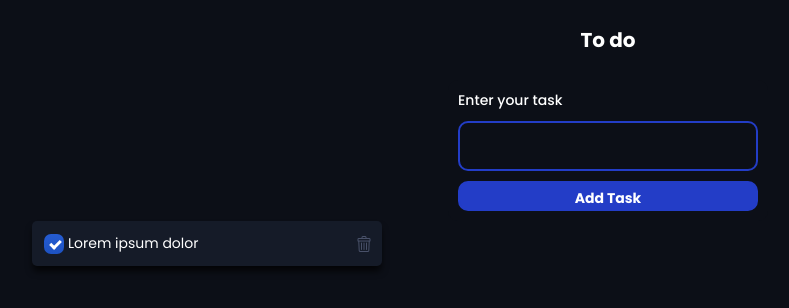
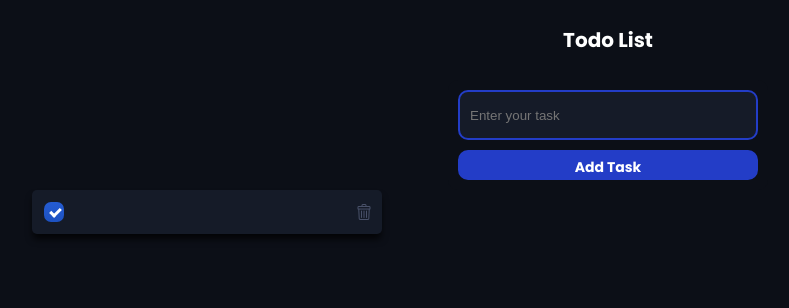
Before and after one commit to Brycot/toDo-Js-Vanilla, a website with bundled scripts: page src/index.html in a window 1280 px wide. Both pictures are taken after a click on the link "Add Task". Shown: the whole page, without its empty margins (32-821 px from the left). Built offline with nearby package versions, Linux system fonts and the light colour scheme.

Commit message:
added create task function

```diff
--- a/src/index.html
+++ b/src/index.html
@@ -16,30 +16,18 @@
 <body>
     <main>
         <section class="title-main__container">
-            <h1>To do</h1>
+            <h1>Todo List</h1>
         </section>
 
         <section class="add-menu__container">
             <div class="add-menu">
-                <label for="input-text">Enter your task</label>
-                <input type="text" class="input-menu">
-                <a class="send-button">Add Task</a>
+                    <input type="text" placeholder="Enter your task" value="" id="text" class="input-menu">
+                    <a class="send-button">Add Task</a>
             </div>
         </section>
 
         <section class="tasks-main">
 
-            <section class="tasks-main__container">
-                <div class="task">
-                    <label class="container-chekbox__task">
-                        <input class="check" checked="checked" type="checkbox">
-                        <div class="checkmark"></div>
-                    </label>
-                    <p class="task-title">Lorem ipsum dolor</p>
-                    <button class="delete-task"></button>
-                </div>
-            </section>
-            <!-- menu -->
         </section>
 
     </main>
--- a/src/js/main.js
+++ b/src/js/main.js
@@ -2,19 +2,32 @@ import { listTask } from "./listask.mjs";
 import { task } from "./task.mjs";
 
 //importar botones y entorno de HTML a Js
-const taskContainer = document.querySelector('.tasks-main');
-const deleteButton = document.querySelector('delete-task');
-const checkButton = document.querySelector('.check');
-const menuAdd = document.querySelector('.add-menu__container');
+const taskContainer = null || document.querySelector('.tasks-main');
+const deleteButton = null || document.querySelector('.delete-task');
+const checkButton = null || document.querySelector('.check');
+const textTask = null || document.getElementById('text');
 const sendButton = null || document.querySelector('.send-button');
 
 const listMain = new listTask({});
-const taskOne = new task({
-    text: "No tengo idea",
-})
-listMain.creartarea(taskOne);
-console.log(listMain);
-const sendTask = () => {
-    console.log('probando');
+
+
+const addTask = () => {
+    const text = textTask.value;
+    const cTask = new task({text: `${text}`});
+    listMain.creartarea(cTask);
+    let view =  `
+        <section class="tasks-main__container">
+            <div class="task">
+                <label class="container-chekbox__task">
+                    <input class="check" checked="checked" type="checkbox">
+                    <div class="checkmark"></div>
+                </label>
+                <p class="task-title">${cTask.text}</p>
+                <a class="delete-task" id='delete-task' ></a>
+            </div>
+        </section>
+    `
+    taskContainer.innerHTML += view;
 }
-sendButton.addEventListener('click', sendTask);
+
+sendButton.addEventListener('click', addTask);
--- a/src/styles/index.css
+++ b/src/styles/index.css
@@ -152,19 +152,13 @@ body {
     padding: 10px;
     gap: 10px;
 }
-.add-menu label {
-    align-self: flex-start;
-    font-size: 1.4rem;
-    font-weight: 500;
-    color: var(--white-color);
-}
 .add-menu .input-menu {
     align-self: center;
     width: 300px;
     min-height: 50px;
     border: none;
     border-radius: 10px;
-    background-color: var(--background-color);
+    background-color: var(--second-color);
     color: var(--white-color);
     padding: 10px;
     border: 2px solid var(--azul-bonitoxd);
```
